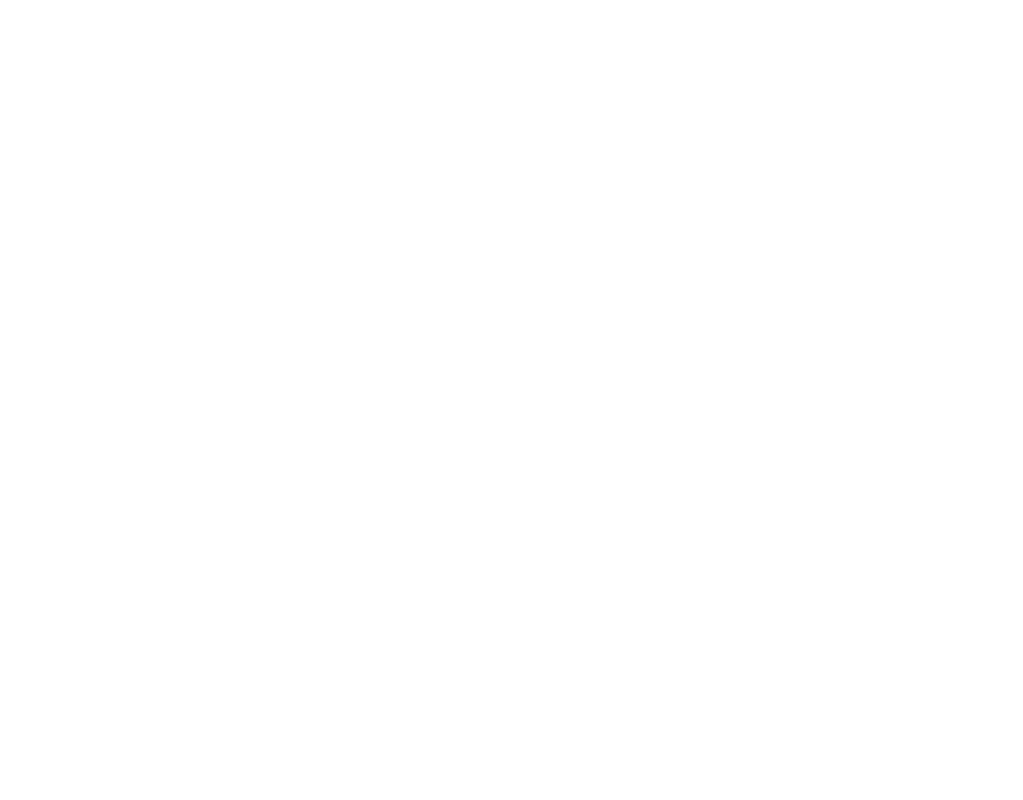
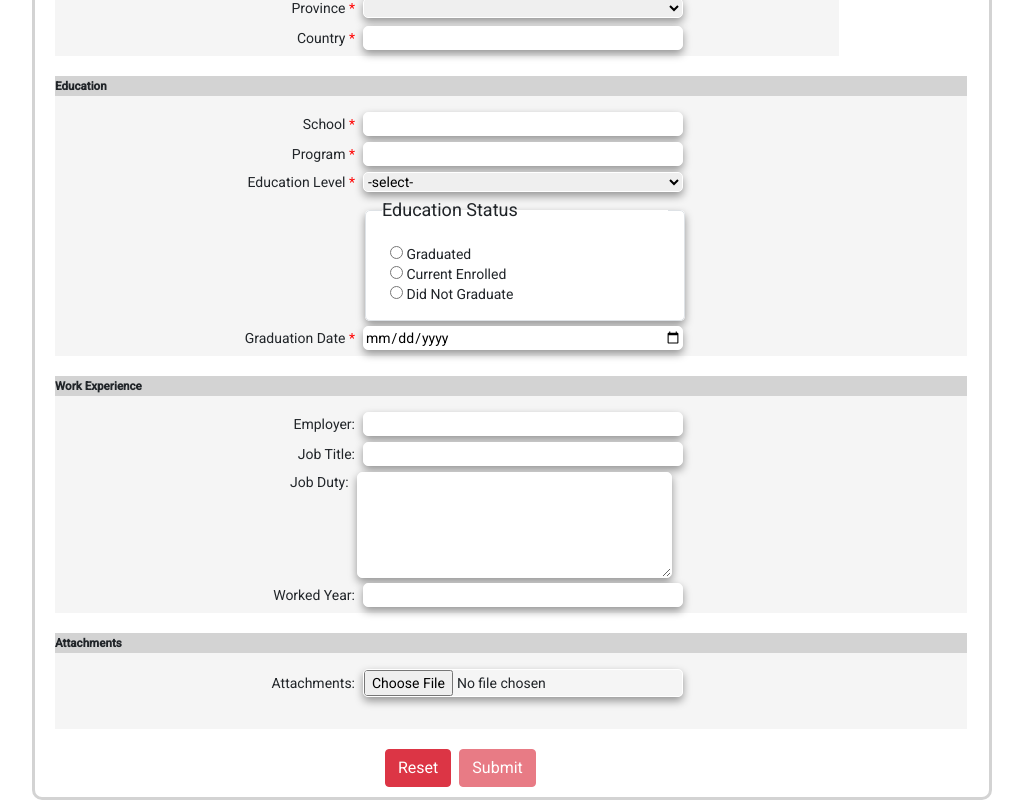
Before and after one commit to mithilesh-s/ng-demos, an Angular app in the folder JobSearch/: page / in a window 1280 px wide. Shown: the part 451-1251 px from the top of the page, without its empty margins (113-1136 px from the left). Before the commit the page ends 800 px from the top, so only its background shows below. Built offline with nearby package versions, Linux system fonts and the light colour scheme.

Commit message:
Implemented Angular snackbar

```diff
--- a/JobSearch/src/app/app.component.html
+++ b/JobSearch/src/app/app.component.html
@@ -1,3 +1,3 @@
-<!-- <job-search-page></job-search-page> -->
-<app-nav></app-nav>
-<router-outlet></router-outlet>
+<job-search-page></job-search-page>
+<!-- <app-nav></app-nav>
+<router-outlet></router-outlet> -->
--- a/JobSearch/src/components/job-search/job-search.component.html
+++ b/JobSearch/src/components/job-search/job-search.component.html
@@ -20,7 +20,9 @@
 
         <div class="buttons">
           <button type="reset" class="btn btn-danger">Reset</button>
-          <button type="submit" [disabled]="basicInformation.invalid || education.invalid || workExperience.invalid|| attachments.invalid" class="btn btn-danger ml-2">Submit</button>
+          <button type="submit" [disabled]="basicInformation.invalid || education.invalid || workExperience.invalid|| attachments.invalid"
+           class="btn btn-danger ml-2" (click)="openSnackBar()">Submit</button>
+
         </div>
 
       </form>
--- a/JobSearch/src/components/job-search/job-search.component.ts
+++ b/JobSearch/src/components/job-search/job-search.component.ts
@@ -2,6 +2,7 @@ import { FormBuilder, FormGroup, Validators } from '@angular/forms';
 import { Component, OnInit } from '@angular/core';
 import { passwordValidator } from 'src/shared/passwordValidator';
 import { forbiddenUserValidator } from 'src/shared/customUserValidator';
+import { MatSnackBar, MatSnackBarHorizontalPosition, MatSnackBarVerticalPosition } from '@angular/material/snack-bar';
 
 @Component({
   selector: 'job-search-page',
@@ -10,9 +11,11 @@ import { forbiddenUserValidator } from 'src/shared/customUserValidator';
 })
 export class JobSearchComponent implements OnInit {
 
-  constructor(private formBuilder:FormBuilder) { }
+
+  constructor(private formBuilder:FormBuilder,private _snackBar: MatSnackBar) { }
   jobSearchFormGroup!:FormGroup
-
+  horizontalPosition: MatSnackBarHorizontalPosition = 'center';
+  verticalPosition: MatSnackBarVerticalPosition = 'top';
 
 
   textRegex=/^([A-Za-z]+ )+[A-Za-z]+$|^[A-Za-z]+$/
@@ -85,8 +88,10 @@ export class JobSearchComponent implements OnInit {
        console.log(this.attachments.value)
      }
 
-    //  doReset(){
-    //   this.jobSearchFormGroup.reset();
-    //  }
-
+    openSnackBar() {
+      this._snackBar.open('Your form is successfully Submitted..', 'OK', {
+        horizontalPosition: this.horizontalPosition,
+        verticalPosition: this.verticalPosition,
+      });
+    }
   }
```
Also changed, not shown: JobSearch/src/app/app.module.ts (+6 -2 lines).
